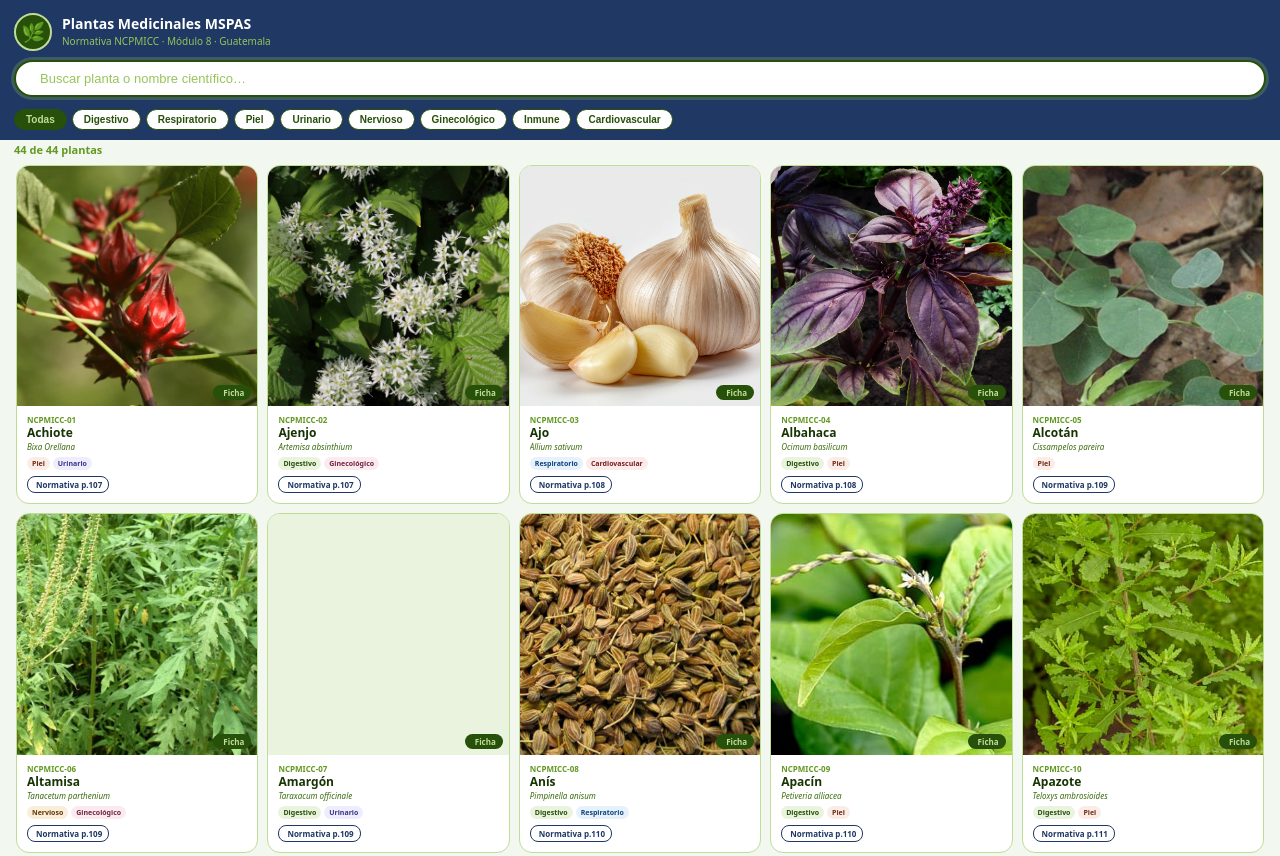
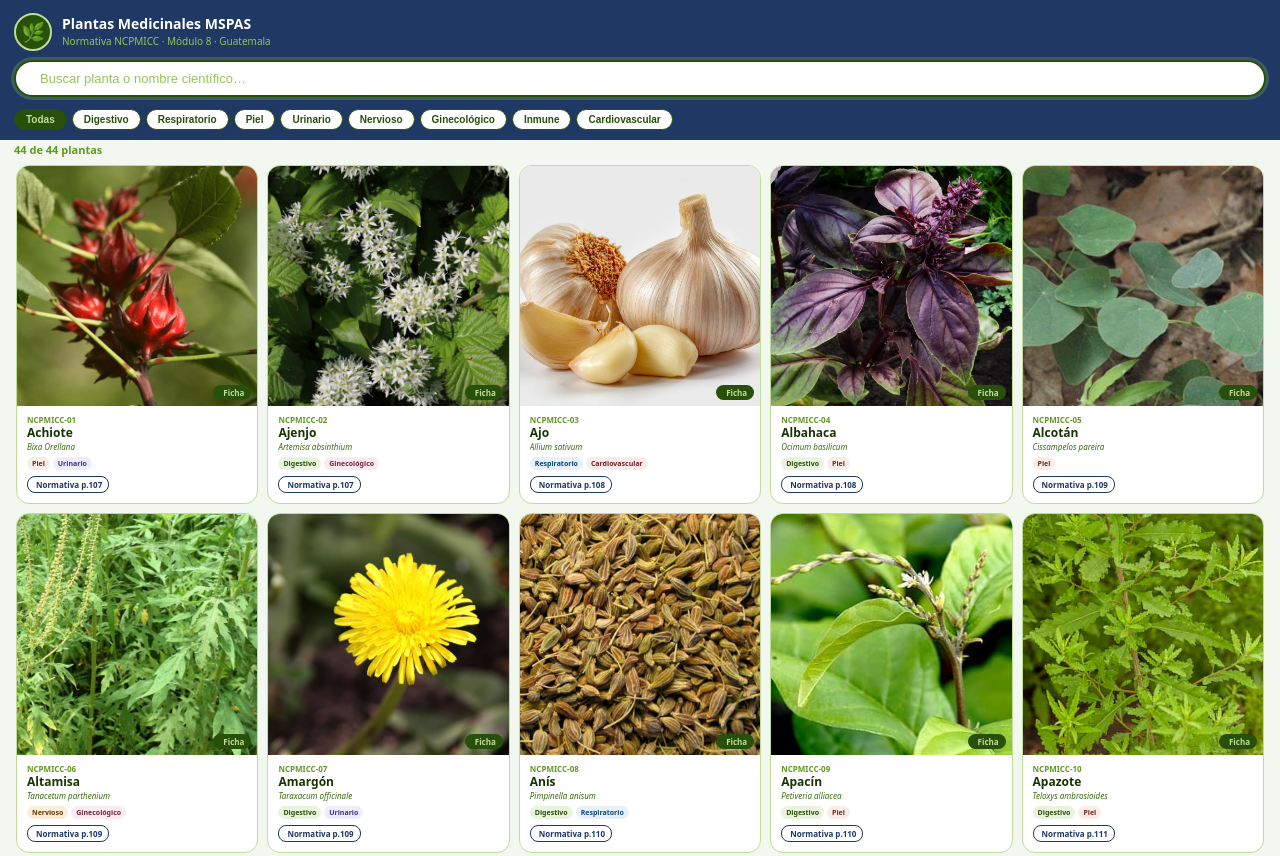
Before and after one commit to dnpapguatemala-sudo/plantas-mspas, a plain HTML site: page index.html in a window 1280 px wide. Shown: the top 856 px of the page. Drawn offline with Linux system fonts and the light colour scheme.

Commit message:
Update index.html

```diff
--- a/index.html
+++ b/index.html
@@ -151,7 +151,7 @@ const P=[
 {no:"04",n:"Albahaca",s:"Ocimum basilicum",o:"Albahaca de Castilla, Cacaltun",c:["Digestivo","Piel"],pg:108,img:"albahaca.jpg",ficha:"ficha-albahaca.jpg"},
 {no:"05",n:"Alcotán",s:"Cissampelos pareira",o:"Curarina, Cuxbá, Cuxogui, Guaco",c:["Piel"],pg:109,img:"alcotan.jpg",ficha:"ficha-alcotan.jpg"},
 {no:"06",n:"Altamisa",s:"Tanacetum parthenium",o:"Artemisa, Chusita, Margarita, Santa María",c:["Nervioso","Ginecológico"],pg:109,img:"altamisa.jpg",ficha:"ficha-altamisa.jpg"},
-{no:"07",n:"Amargón",s:"Taraxacum officinale",o:"Achicoria, Botón de oro, Diente de león",c:["Digestivo","Urinario"],pg:109,img:"amaragon.jpg",ficha:"ficha-amaragon.jpg"},
+{no:"07",n:"Amargón",s:"Taraxacum officinale",o:"Achicoria, Botón de oro, Diente de león",c:["Digestivo","Urinario"],pg:109,img:"amargon.jpg",ficha:"ficha-amargon.jpg"},
 {no:"08",n:"Anís",s:"Pimpinella anisum",o:"Anix, Anís verde",c:["Digestivo","Respiratorio"],pg:110,img:"anis.jpg",ficha:"ficha-anis.jpg"},
 {no:"09",n:"Apacín",s:"Petiveria alliacea",o:"Anamú, Hierba de Gallinitas, Zorrillo",c:["Digestivo","Piel"],pg:110,img:"apacin.jpg",ficha:"ficha-apacin.jpg"},
 {no:"10",n:"Apazote",s:"Teloxys ambrosioides",o:"Epazote, Much, Quenopodio, Siquij",c:["Digestivo","Piel"],pg:111,img:"apazote.jpg",ficha:"ficha-apazote.jpg"},
```
